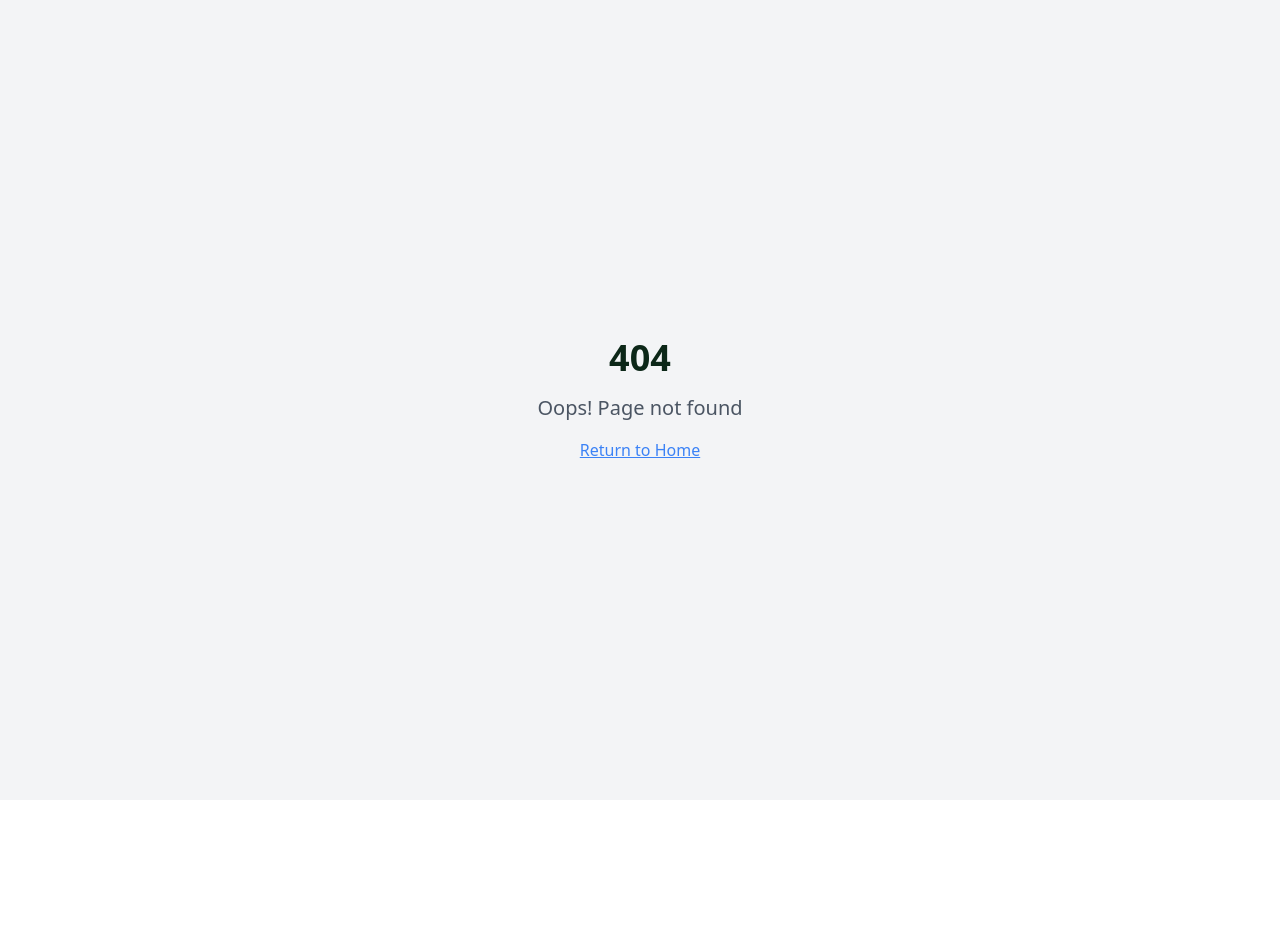
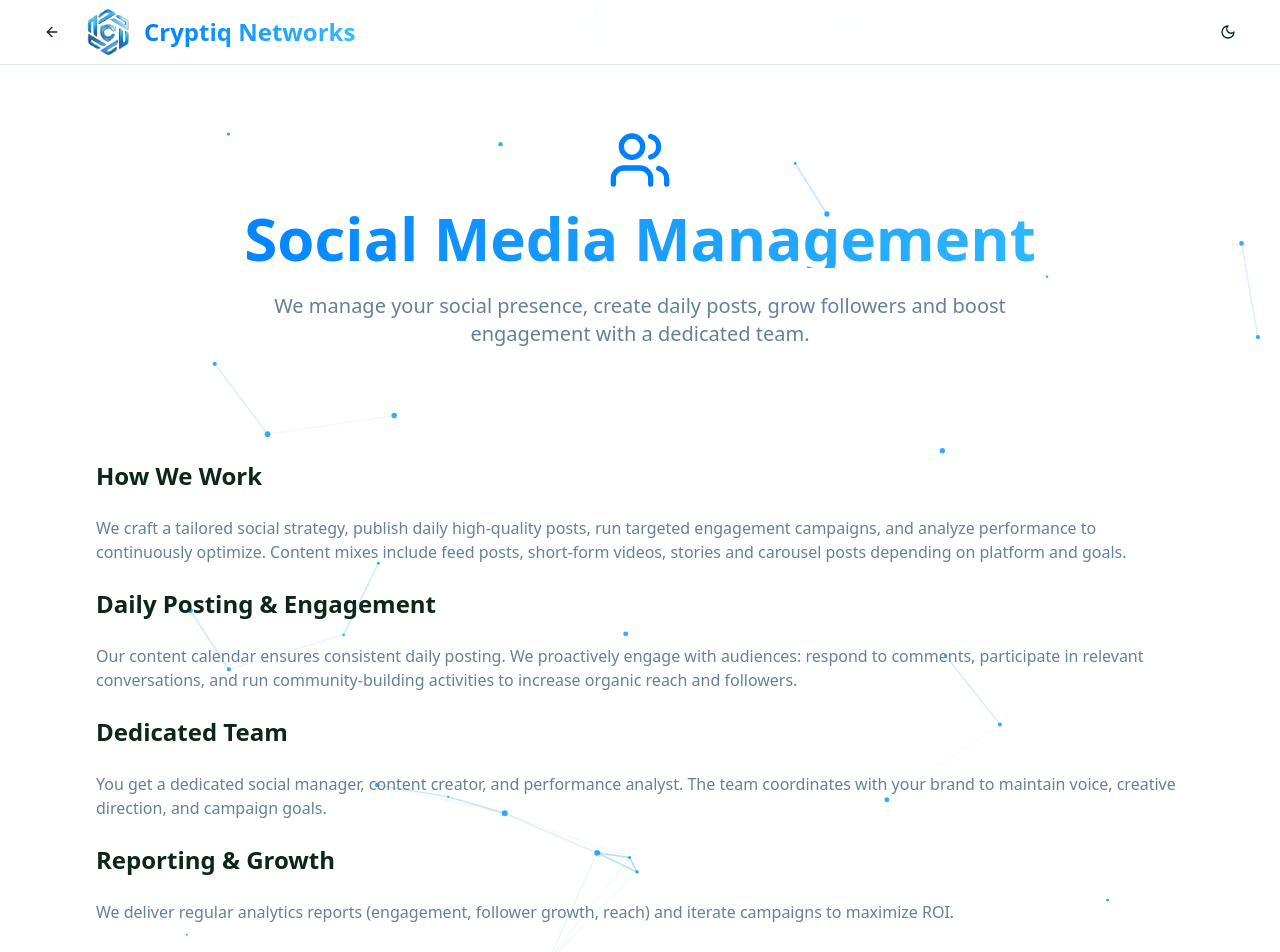
Before and after one commit to satyam1125/Cryptiq-Networks, a React (Vite) app: page /services/social-media in a window 1280 px wide. Before the commit this address had no page. Shown: the top 952 px of the page. Before the commit the page ends 800 px from the top, so only its background shows below. Built offline with nearby package versions, Linux system fonts and the light colour scheme.

Commit message:
feat: add Social Media Management service page and update related components

```diff
--- a/src/App.tsx
+++ b/src/App.tsx
@@ -24,6 +24,9 @@ import UIUXDesign from "./pages/graphic/UIUXDesign";
 /* AI Agents page */
 import AIAgents from "./pages/AIAgents";
 
+/* New: Social Media page */
+import SocialMedia from "./pages/SocialMedia";
+
 const queryClient = new QueryClient();
 
 const App = () => (
@@ -46,6 +49,7 @@ const App = () => (
           {/* New services */}
           <Route path="/services/ai-agents" element={<AIAgents />} />
           <Route path="/services/graphic-designing" element={<GraphicDesigning />} />
+          <Route path="/services/social-media" element={<SocialMedia />} />
 
           {/* Graphic subpages */}
           <Route path="/services/graphic-designing/logo-designing" element={<LogoDesign />} />
--- a/src/components/ContactForm.tsx
+++ b/src/components/ContactForm.tsx
@@ -130,6 +130,7 @@ const ContactForm = ({
               <option value="graphic-logo-design">Graphic - Logo Designing</option>
               <option value="graphic-poster-businesscard">Graphic - Poster & Business Card</option>
               <option value="graphic-ui-ux">Graphic - UI / UX Designing</option>
+              <option value="social-media">Social Media Management</option>
             </select>
           </div>
 
--- a/src/pages/Index.tsx
+++ b/src/pages/Index.tsx
@@ -2,7 +2,7 @@ import Navbar from "@/components/Navbar";
 import ServiceCard from "@/components/ServiceCard";
 import ParticleBackground from "@/components/ParticleBackground";
 import ContactForm from "@/components/ContactForm";
-import { Globe, Smartphone, Shield, MapPin, Mail, Phone, Instagram, Linkedin, Twitter } from "lucide-react";
+import { Globe, Smartphone, Shield, MapPin, Mail, Phone, Instagram, Linkedin, Twitter, Users } from "lucide-react";
 import { Button } from "@/components/ui/button";
 import { Card, CardContent } from "@/components/ui/card";
 import { Link } from "react-router-dom";
@@ -117,16 +117,23 @@ const Index = () => {
 
             {/* New services: AI Agents & Graphic Designing */}
             <ServiceCard
-              icon={MapPin} // reuse an icon - replace if desired
+              icon={MapPin}
               title="AI Agents"
               description="Custom AI agent solutions — automation, chatbots, autonomous agents and integrations."
               link="/services/ai-agents"
             />
             <ServiceCard
-              icon={Mail} // reuse an icon - replace if desired
+              icon={Mail}
               title="Graphic Designing"
               description="Logo, poster, business card and UI/UX design services to elevate your brand."
               link="/services/graphic-designing"
+            />
+
+            <ServiceCard
+              icon={Users}
+              title="Social Media Management"
+              description="Daily posting, follower growth and engagement with a dedicated social team."
+              link="/services/social-media"
             />
           </div>
         </div>
@@ -272,6 +279,11 @@ const Index = () => {
                   </Link>
                 </li>
                 <li>
+                  <Link to="/services/social-media" className="text-white/80 hover:text-white transition-colors">
+                    Social Media Management
+                  </Link>
+                </li>
+                <li>
                   <Link to="/services/app-development" className="text-white/80 hover:text-white transition-colors">
                     App Development
                   </Link>
--- a/src/pages/OurWork.tsx
+++ b/src/pages/OurWork.tsx
@@ -8,16 +8,16 @@ const OurWork = () => {
     {
       name: "trilokigroup.com",
       title: "Triloki Group",
-      description: "A comprehensive corporate website showcasing business services and portfolio. Built with modern design principles and optimized for performance.",
-      category: "Corporate Website",
-      technologies: ["React", "Tailwind CSS", "SEO Optimization"],
+      description: "A Chardham travel booking application with customizable itineraries. Dynamic website built with Next.js, featuring a dedicated admin dashboard for managing bookings, itineraries and customer data.",
+      category: "Travel Booking (Chardham)",
+      technologies: ["Next.js", "Tailwind CSS", "Dynamic Itineraries"],
       link: "https://trilokigroup.com",
     },
     {
       name: "mahiraoverseas.com",
       title: "Mahira Overseas",
-      description: "Professional e-commerce platform for international trade. Features include product catalogs, inquiry forms, and multilingual support.",
-      category: "E-commerce",
+      description: "An import-export business platform developed with Next.js and a dedicated dashboard for order and shipment management. We also designed their branding assets including logo and promotional banners.",
+      category: "Import / Export Platform",
       technologies: ["Next.js", "Payment Integration", "Multi-language"],
       link: "https://mahiraoverseas.com",
     },
--- /dev/null
+++ b/src/pages/SocialMedia.tsx
@@ -0,0 +1,65 @@
+import Navbar from "@/components/Navbar";
+import ContactForm from "@/components/ContactForm";
+import ParticleBackground from "@/components/ParticleBackground";
+import { Users } from "lucide-react";
+
+const SocialMedia = () => {
+  return (
+    <div className="min-h-screen relative">
+      <Navbar hideMenu={true} />
+      <ParticleBackground />
+
+      <section className="pt-32 pb-16 px-4 relative z-10">
+        <div className="container mx-auto max-w-5xl text-center">
+          <Users className="w-16 h-16 mx-auto text-primary mb-4" />
+          <h1 className="text-4xl md:text-6xl font-bold mb-6 bg-gradient-to-r from-primary to-accent bg-clip-text text-transparent">
+            Social Media Management
+          </h1>
+          <p className="text-lg md:text-xl text-muted-foreground max-w-3xl mx-auto">
+            We manage your social presence, create daily posts, grow followers and boost engagement with a dedicated team.
+          </p>
+        </div>
+      </section>
+
+      <section className="py-12 px-4 relative z-10">
+        <div className="container mx-auto max-w-6xl space-y-6">
+          <h2 className="text-2xl font-semibold text-foreground">How We Work</h2>
+          <p className="text-muted-foreground">
+            We craft a tailored social strategy, publish daily high-quality posts, run targeted engagement campaigns,
+            and analyze performance to continuously optimize. Content mixes include feed posts, short-form videos,
+            stories and carousel posts depending on platform and goals.
+          </p>
+
+          <h2 className="text-2xl font-semibold text-foreground">Daily Posting & Engagement</h2>
+          <p className="text-muted-foreground">
+            Our content calendar ensures consistent daily posting. We proactively engage with audiences: respond to comments,
+            participate in relevant conversations, and run community-building activities to increase organic reach and followers.
+          </p>
+
+          <h2 className="text-2xl font-semibold text-foreground">Dedicated Team</h2>
+          <p className="text-muted-foreground">
+            You get a dedicated social manager, content creator, and performance analyst. The team coordinates with your brand
+            to maintain voice, creative direction, and campaign goals.
+          </p>
+
+          <h2 className="text-2xl font-semibold text-foreground">Reporting & Growth</h2>
+          <p className="text-muted-foreground">
+            We deliver regular analytics reports (engagement, follower growth, reach) and iterate campaigns to maximize ROI.
+          </p>
+        </div>
+      </section>
+
+      <section className="py-16 px-4 relative z-10">
+        <div className="container mx-auto">
+          <ContactForm
+            defaultService="social-media"
+            title="Social Media Enquiry"
+            description="Tell us about your current social presence and goals; our team will propose a plan."
+          />
+        </div>
+      </section>
+    </div>
+  );
+};
+
+export default SocialMedia;
```
